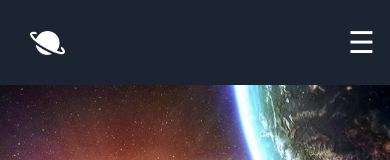
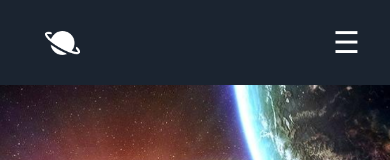
Before and after one commit to Gizmal/LesPlanetes, a plain HTML site: page index.html in a window 390 px wide. Shown: the top 160 px of the page. Drawn offline with Linux system fonts and the light colour scheme.

Commit message:
Correction de l'overflow

```diff
--- a/webfiles/css/sass/style.scss
+++ b/webfiles/css/sass/style.scss
@@ -257,9 +257,9 @@ footer {
 
     header {
         nav {
-            padding-left: 2rem;
 
             img {
+                padding-left: 3rem;
                 width: 35px;
                 height: 24px;
             }
@@ -270,7 +270,7 @@ footer {
 
             .miniMenu {
                 font-size: 2rem;
-                padding-right: 1rem;
+                padding-right: 2rem;
                 color: white;
                 display: inline;
             }
```
Also changed, not shown: webfiles/css/style.css, 1 other file.
